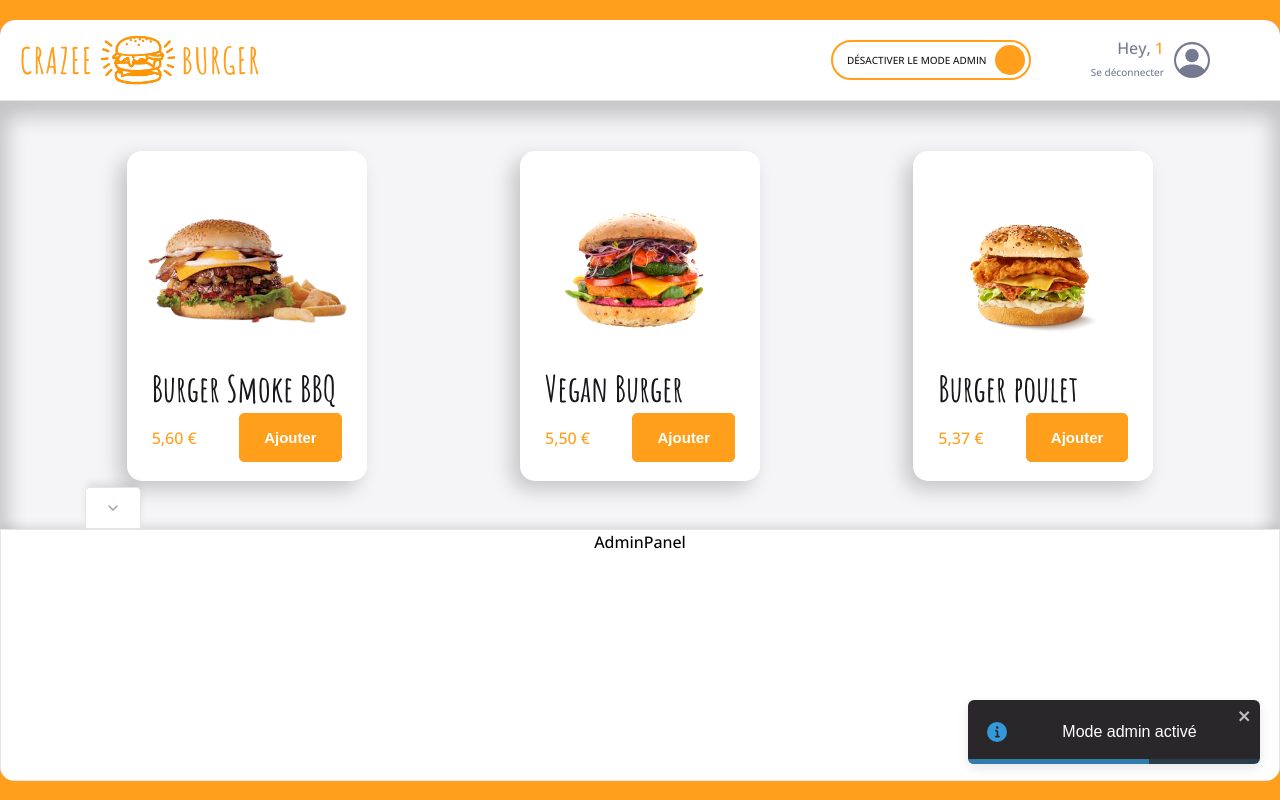
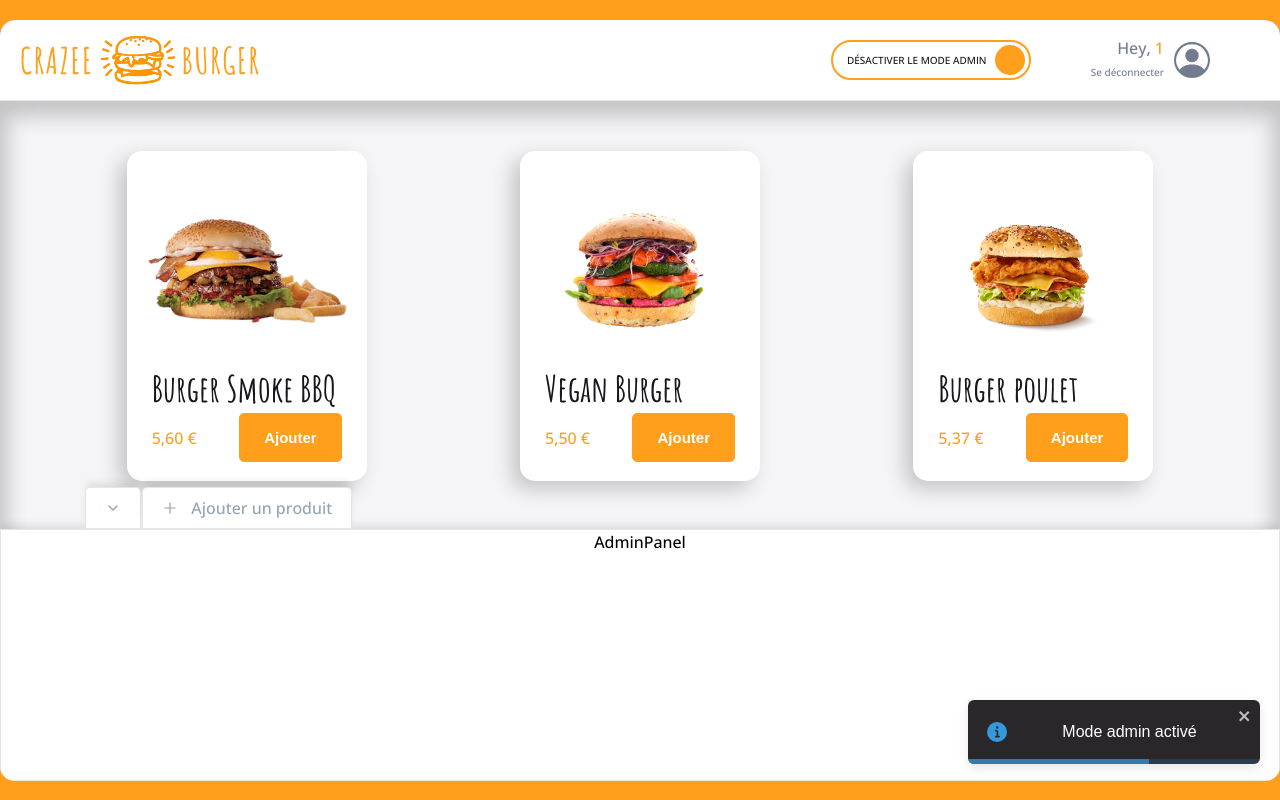
Before and after one commit to chellabisonia/crazee-burger, a React (Vite) app: page /order-page/1 in a window 1280 px wide. Both pictures are taken after a click on the label 930 px from the left and 60 px from the top of the page. Built offline with nearby package versions, Linux system fonts and the light colour scheme; grey boxes are pictures that could not be loaded; the HTML template or start-up script is replaced by a standard one.

Commit message:
🐛 F07: AdminTabs > Modify the conditional rendering

```diff
--- a/src/components/pages/order/Main/Admin/AdminTabs.jsx
+++ b/src/components/pages/order/Main/Admin/AdminTabs.jsx
@@ -8,18 +8,19 @@ export default function AdminTabs({ isCollapsed, setIsCollapsed }) {
   return (
     <AdminTabsStyled>
       <Tab
+        label=""
         Icon={isCollapsed ? <FiChevronUp /> : <FiChevronDown />}
         onClick={() => setIsCollapsed(!isCollapsed)}
         className={isCollapsed ? "is-active" : ""}
       />
 
-      {/* <Tab
-        Icon={<AiOutlinePlus />
-      }
+      <Tab
+        label="Ajouter un produit"
+        Icon={<AiOutlinePlus />}
         onClick={() => setIsCollapsed(!isCollapsed)}
-        className={!isCollapsed ? "is-active" : ""}
+        className={isCollapsed ? "is-active" : ""}
         label="Ajouter un produit"
-      /> */}
+      />
     </AdminTabsStyled>
   );
 }
@@ -28,12 +29,12 @@ const AdminTabsStyled = styled.div`
   display: flex;
   padding: 0 22px;
 
-   .is-active {
+  .is-active {
     background: ${theme.colors.background_dark};
     color: ${theme.colors.background_white};
     border-color: ${theme.colors.background_dark};
   }
-  button{
+  button {
     margin-left: 1px;
   }
 `;
--- a/src/components/reusable-ui/Tab.jsx
+++ b/src/components/reusable-ui/Tab.jsx
@@ -4,7 +4,7 @@ export default function Tab({ Icon, onClick, className, label }) {
   return (
     <TabStyled onClick={onClick} className={className}>
       <div className="icon">{Icon}</div>
-     {label && <span className="label">{label}</span>}
+    {label && <span className="label">{label}</span>}
     </TabStyled>
   );
 }
```
